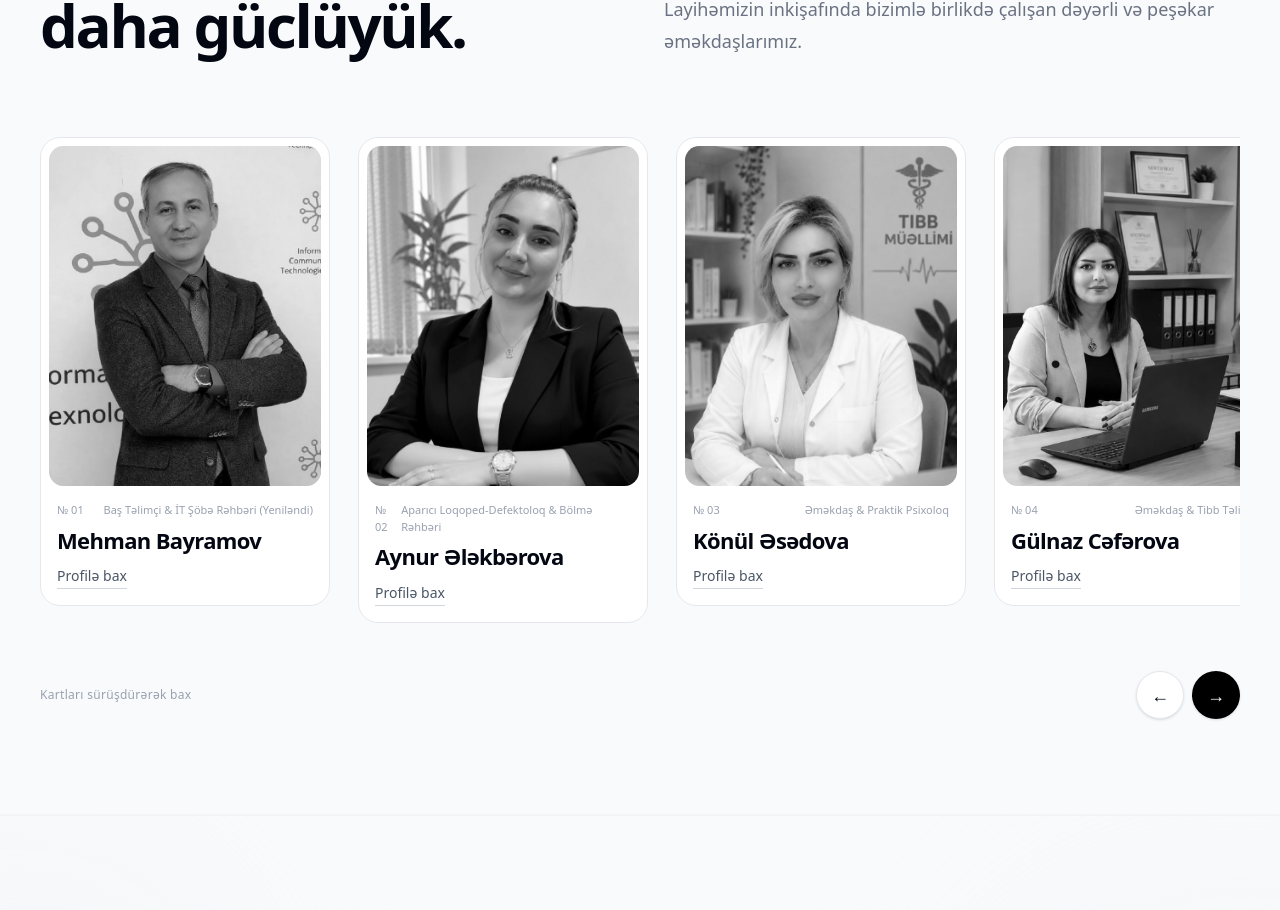
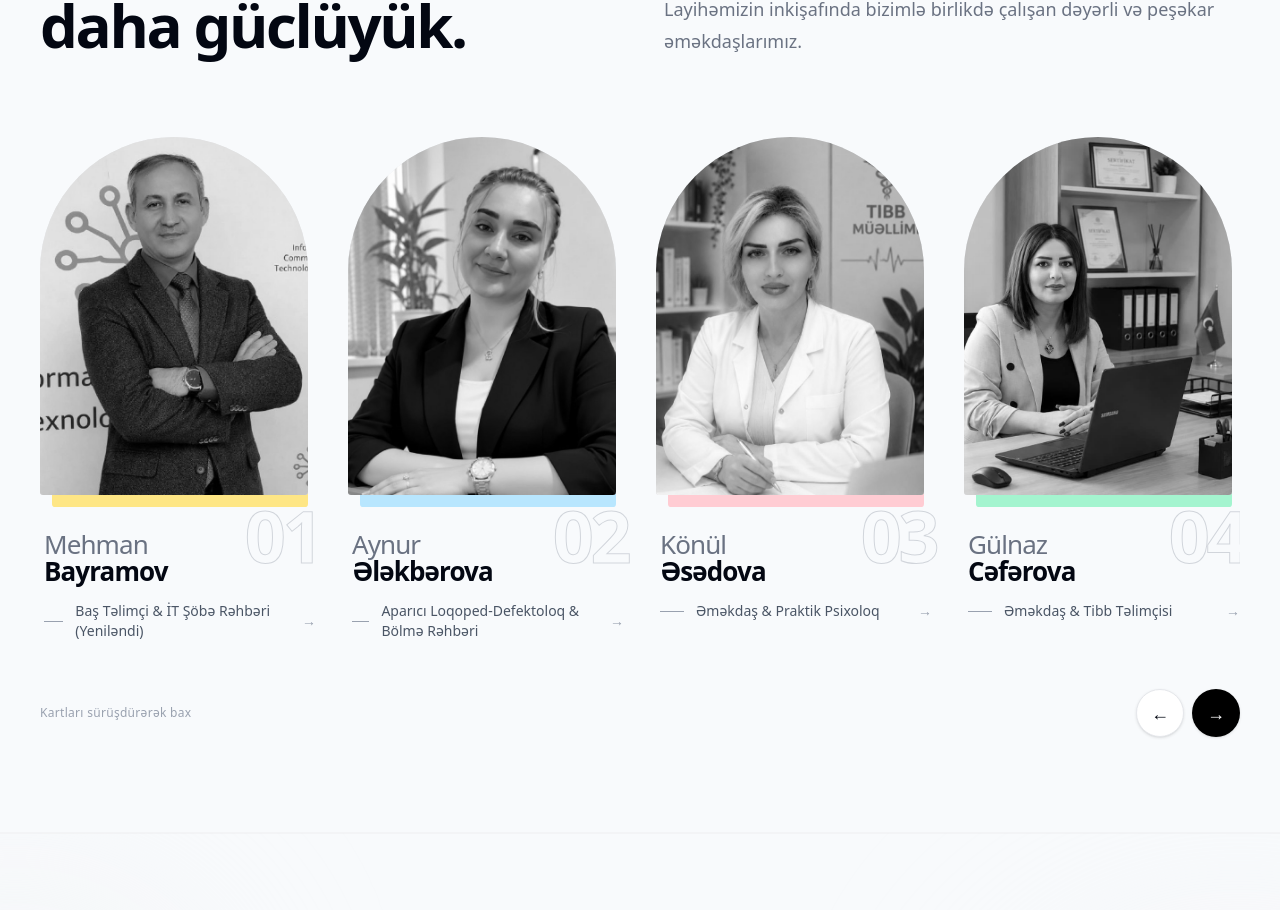
Before and after one commit to Shookrun/ugur-academy, a Next.js app: page / in a window 1280 px wide. Shown: the part 4508-5418 px from the top of the page. Built offline with nearby package versions, Linux system fonts and the light colour scheme; no server answers; the database is empty.

Commit message:
Update PartnersSections.tsx

```diff
--- a/components/ui/PartnersSections.tsx
+++ b/components/ui/PartnersSections.tsx
@@ -69,6 +69,22 @@ const partners: Partner[] = [
     order: 7,
   },
 ]
+
+const cardTints: readonly string[] = [
+  "bg-amber-200",
+  "bg-sky-200",
+  "bg-rose-200",
+  "bg-emerald-200",
+  "bg-violet-200",
+  "bg-orange-200",
+  "bg-teal-200",
+]
+
+const splitName = (fullName: string): [string, string] => {
+  const parts = fullName.trim().split(/\s+/)
+  if (parts.length < 2) return [fullName, ""]
+  return [parts[0], parts.slice(1).join(" ")]
+}
 
 const sortPartners = (items: Partner[]): Partner[] =>
   items
@@ -213,7 +229,7 @@ export default function Partners() {
 
     if (target.closest("button")) return
 
-    if (event.pointerType === "mouse" && event.button !== 0) return
+    if (event.pointerType !== "mouse" || event.button !== 0) return
 
     isDragging.current = true
     hasMoved.current = false
@@ -361,10 +377,11 @@ export default function Partners() {
           <div
             ref={sliderRef}
             className={`flex gap-7 overflow-x-auto overflow-y-hidden py-6 select-none [scrollbar-width:none] [&::-webkit-scrollbar]:hidden ${
-              dragging ? "cursor-grabbing" : "cursor-grab"
+              dragging
+                ? "cursor-grabbing snap-none"
+                : "cursor-grab snap-x snap-proximity"
             }`}
             style={{
-              touchAction: "pan-y",
               WebkitOverflowScrolling: "touch",
               userSelect: "none",
               scrollbarWidth: "none",
@@ -382,7 +399,7 @@ export default function Partners() {
                 <article
                   key={partner.id || partner.slug || partner.name}
                   data-partner-card
-                  className={`group relative w-[72vw] max-w-[290px] shrink-0 transform transition-all duration-700 ease-[cubic-bezier(0.22,1,0.36,1)] ${
+                  className={`group relative w-[68vw] max-w-[280px] shrink-0 snap-start transform transition-all duration-700 ease-[cubic-bezier(0.22,1,0.36,1)] ${
                     isVisible
                       ? "translate-y-0 opacity-100"
                       : "translate-y-16 opacity-0"
@@ -400,34 +417,55 @@ export default function Partners() {
                     onClick={(event) => {
                       if (hasMoved.current) event.preventDefault()
                     }}
-                    className="block rounded-[1.25rem] border border-gray-200 bg-white p-2 transition-colors duration-300 hover:border-gray-950 focus-visible:outline-none focus-visible:ring-2 focus-visible:ring-gray-950 focus-visible:ring-offset-2"
+                    className="block rounded-t-[999px] rounded-b-[1.5rem] focus-visible:outline-none focus-visible:ring-2 focus-visible:ring-gray-950 focus-visible:ring-offset-4"
                   >
-                    <div className="relative aspect-[4/5] overflow-hidden rounded-[0.9rem] bg-gray-100">
-                      <Image
-                        src={partner.logo}
-                        alt=""
-                        fill
-                        draggable={false}
-                        sizes="(max-width: 639px) 290px, 290px"
-                        className="pointer-events-none object-cover object-top grayscale transition duration-500 group-hover:grayscale-0"
+                    <div className="relative mr-3 pb-3">
+                      <div
+                        aria-hidden="true"
+                        className={`absolute inset-0 left-3 top-3 rounded-t-[999px] rounded-b-[1.5rem] transition-all duration-500 group-hover:left-1.5 group-hover:top-1.5 ${
+                          cardTints[index % cardTints.length]
+                        }`}
                       />
+
+                      <div className="relative aspect-[3/4] overflow-hidden rounded-t-[999px] rounded-b-[1.5rem] bg-gray-200">
+                        <Image
+                          src={partner.logo}
+                          alt=""
+                          fill
+                          draggable={false}
+                          sizes="280px"
+                          className="pointer-events-none object-cover object-top grayscale transition duration-700 group-hover:scale-105 group-hover:grayscale-0"
+                        />
+                      </div>
                     </div>
 
-                    <div className="px-2 pb-2 pt-4">
-                      <div className="flex items-baseline justify-between text-[11px] text-gray-400">
-                        <span className="tabular-nums">
-                          № {String(index + 1).padStart(2, "0")}
+                    <div className="relative px-1 pt-6">
+                      <span
+                        aria-hidden="true"
+                        className="pointer-events-none absolute -top-2 right-0 text-7xl font-semibold leading-none tracking-tighter text-transparent transition-all duration-500 [-webkit-text-stroke:1px_#d1d5db] group-hover:[-webkit-text-stroke:1px_#030712]"
+                      >
+                        {String(index + 1).padStart(2, "0")}
+                      </span>
+
+                      <h3 className="relative text-[26px] leading-[1.05] tracking-[-0.035em] text-gray-950">
+                        <span className="block font-light text-gray-500">
+                          {splitName(partner.name)[0]}
                         </span>
-                        <span>{partner.position}</span>
-                      </div>
-
-                      <h3 className="mt-2 text-[22px] font-semibold leading-tight tracking-[-0.03em] text-gray-950">
-                        {partner.name}
+                        <span className="block font-semibold">
+                          {splitName(partner.name)[1]}
+                        </span>
                       </h3>
 
-                      <p className="mt-3 inline-block border-b border-gray-300 pb-0.5 text-sm text-gray-600 transition-colors duration-300 group-hover:border-gray-950 group-hover:text-gray-950">
-                        Profilə bax
-                      </p>
+                      <div className="mt-4 flex items-center gap-3 text-sm text-gray-600">
+                        <span className="h-px w-6 bg-gray-400 transition-all duration-500 group-hover:w-12 group-hover:bg-gray-950" />
+                        <span>{partner.position}</span>
+                        <span
+                          aria-hidden="true"
+                          className="ml-auto text-gray-400 transition-all duration-300 group-hover:translate-x-1 group-hover:text-gray-950"
+                        >
+                          →
+                        </span>
+                      </div>
                     </div>
                   </Link>
                 </article>
```
